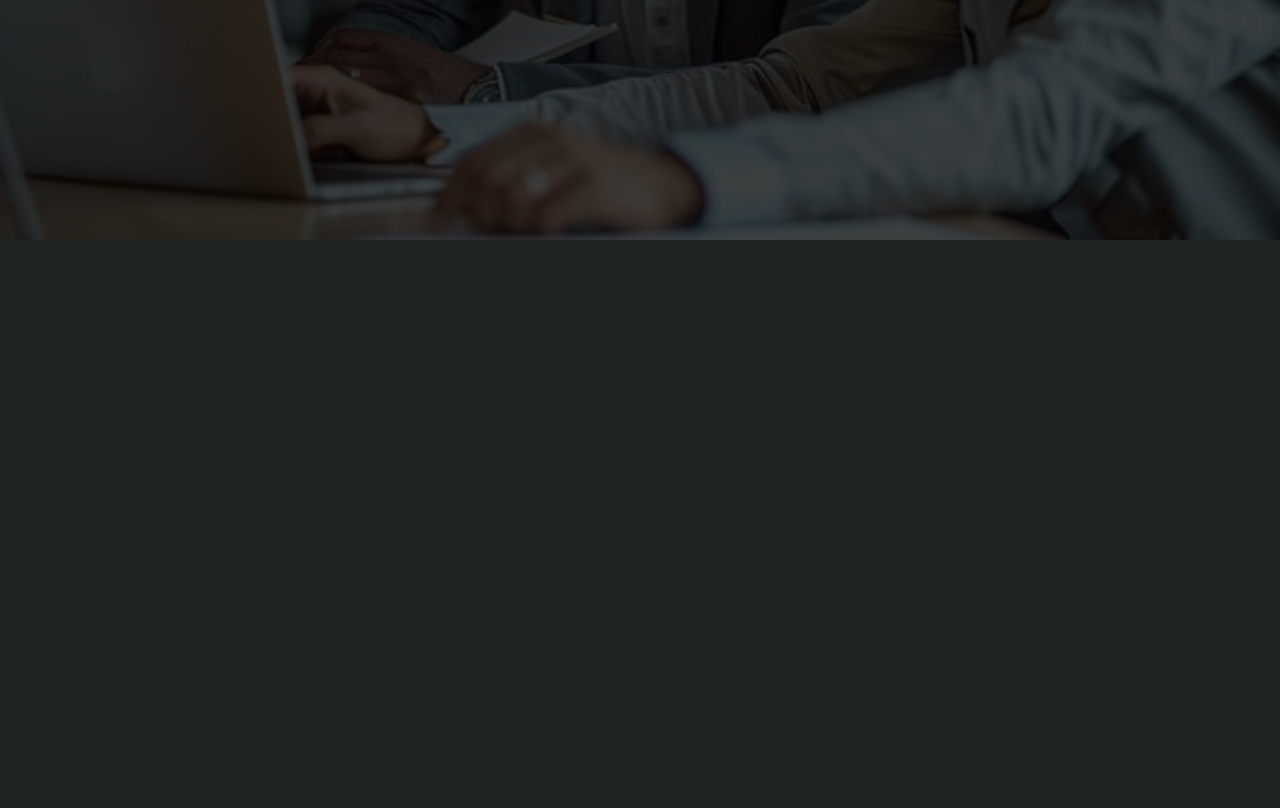
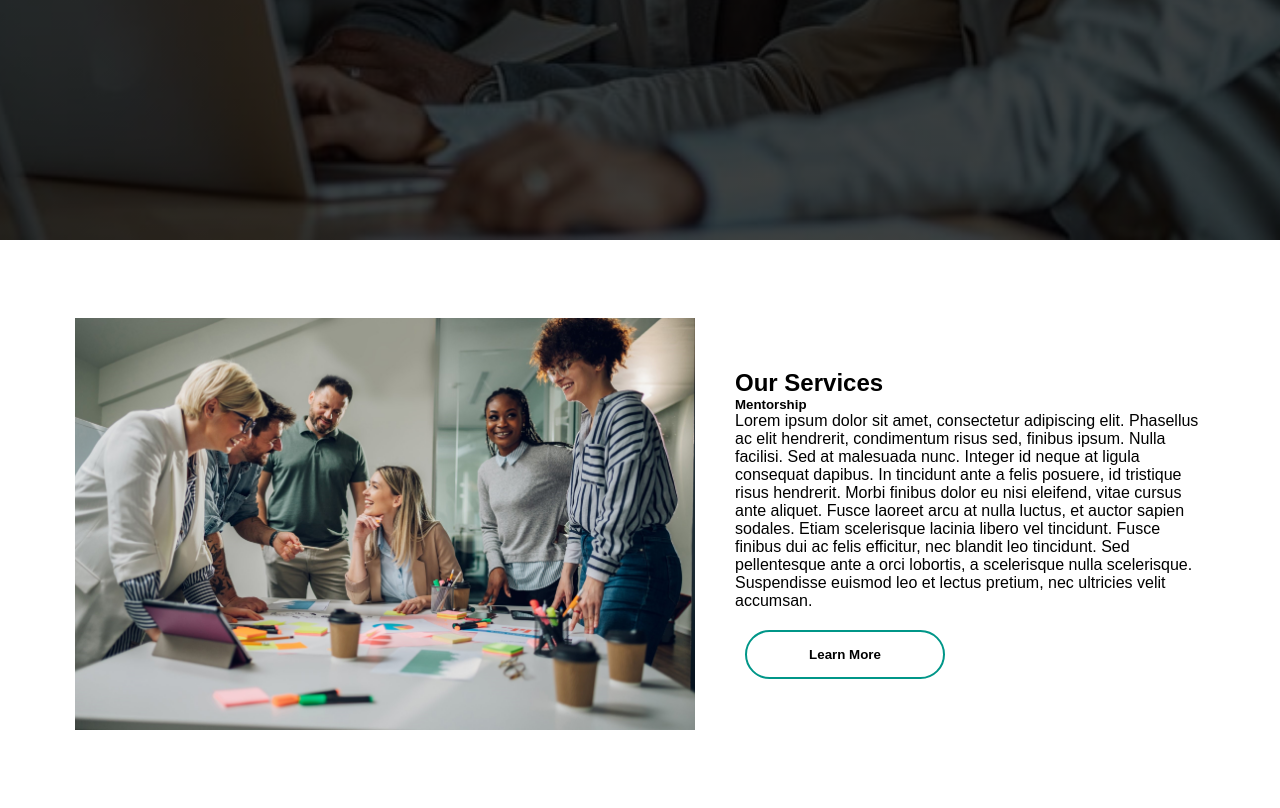
Before and after one commit to kkamionka/Mentoring-website-IBM, a PHP site: page /homepage.html in a window 1280 px wide. Shown: the part 560-1368 px from the top of the page. Before the commit the page ends 800 px from the top, so only its background shows below. Run offline with PHP 8.4, Linux system fonts and the light colour scheme.

Commit message:
30th change

```diff
--- a/homepage.css
+++ b/homepage.css
@@ -117,3 +117,55 @@ button:hover span{
 button:hover {
     border: none;
 }
+
+.services {
+    width: 100%;
+    padding: 78px 0px;
+    background-color: #fff;
+}
+
+.services img{
+    height: auto;
+    width: 620px;
+}
+
+.services-text {
+    width: 550px;
+    margin-left: 40px;
+    margin-top: 70px;
+}
+
+.services-text h1{
+    margin-top: -50px;
+}
+
+.services-text a button {
+    width: 200px;
+    padding: 15px 0;
+    text-align: center;
+    margin: 20px 10px;
+    border-radius: 25px;
+    font-weight: bold;
+    border: 2px solid #009688;
+    background: transparent;
+    color: #000;
+    cursor: pointer;
+    position: relative;
+    overflow: hidden;
+    transition: 0.5s;
+    margin-top: 20px;
+}
+
+.services-text a button:hover {
+    background-color: #009688;
+}
+
+
+.main {
+    width: 1130px;
+    max-width: 95%;
+    margin: 0 auto;
+    display: flex;
+    align-items: center;
+    justify-content: space-around;
+}
--- a/homepage.html
+++ b/homepage.html
@@ -10,6 +10,7 @@
 
 </head>
 <body>
+    <!-- Navigation bar and hero section -->
     <div class="banner">
         <div class="navbar">
             <a href="homepage.html">
@@ -40,5 +41,21 @@
             </div>
         </div>
     </div>
+
+    <section class="services">
+        <div class="main">
+            <img src="images/image5.jpg">
+            <div class="services-text">
+                <h1>Our Services</h1>
+                <h5>Mentorship</h5>
+                <p>Lorem ipsum dolor sit amet, consectetur adipiscing elit. Phasellus ac elit hendrerit, condimentum risus sed, finibus ipsum. Nulla facilisi. Sed at malesuada nunc. Integer id neque at ligula consequat dapibus. In tincidunt ante a felis posuere, id tristique risus hendrerit. Morbi finibus dolor eu nisi eleifend, vitae cursus ante aliquet. Fusce laoreet arcu at nulla luctus, et auctor sapien sodales. Etiam scelerisque lacinia libero vel tincidunt. Fusce finibus dui ac felis efficitur, nec blandit leo tincidunt. Sed pellentesque ante a orci lobortis, a scelerisque nulla scelerisque. Suspendisse euismod leo et lectus pretium, nec ultricies velit accumsan.</p>
+                <a href="about-page.html">
+                    <button type="button"><span></span>Learn More</button>
+                </a>
+            </div>
+        </div>
+    </section>
+
+
 </body>
 </html>
```
